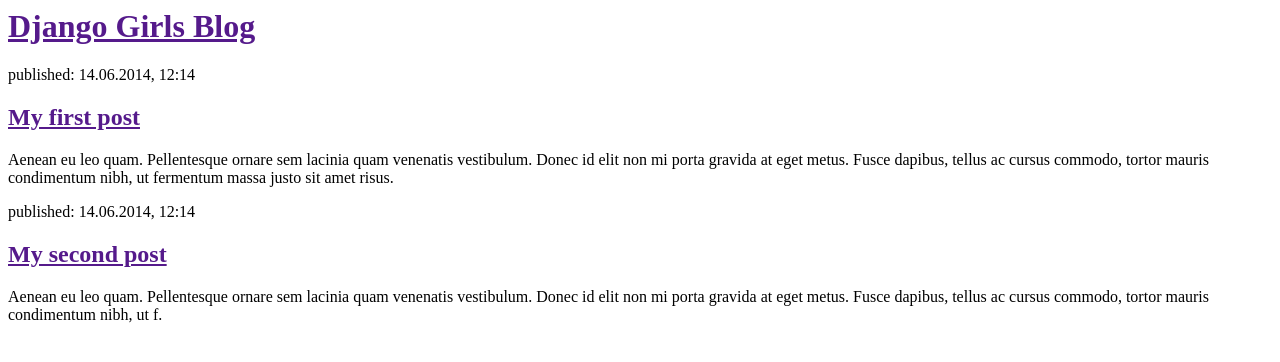
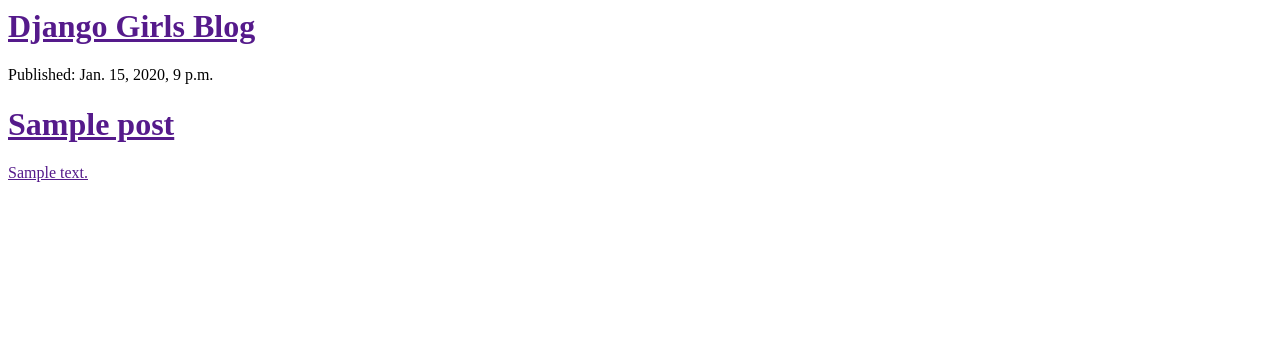
Before and after one commit to shangbaba/my-first-blog, a Django app: template blog/templates/blog/post_list.html in a window 1280 px wide. Shown: the top 362 px of the page. Run offline with Django 3.2, Linux system fonts and the light colour scheme; the template is opened without the code that fills it: values that come from a table or form of the project are taken from there, others are empty; tables that the repository leaves empty hold one stand-in row (values such as "Sample post").

Commit message:
Modified templates to display posts from database.

```diff
--- a/blog/models.py
+++ b/blog/models.py
@@ -2,7 +2,7 @@
 from django.utils import timezone
 # Create your models here.
 class Post(models.Model):
-    autor = models.ForeignKey('auth.User')
+    author = models.ForeignKey('auth.User')
     title = models.CharField(max_length=200)
     text = models.TextField()
     created_date = models.DateTimeField(
@@ -10,7 +10,7 @@
     published_date = models.DateTimeField(
             blank=True, null=True)
 
-    def publis(self):
+    def publish(self):
         self.published_date = timezone.now()
         self.save()
 
--- a/blog/templates/blog/post_list.html
+++ b/blog/templates/blog/post_list.html
@@ -6,17 +6,12 @@
         <div>
             <h1><a href="">Django Girls Blog</a></h1>
         </div>
-
-        <div>
-            <p>published: 14.06.2014, 12:14</p>
-            <h2><a href="">My first post</a></h2>
-            <p>Aenean eu leo quam. Pellentesque ornare sem lacinia quam venenatis vestibulum. Donec id elit non mi porta gravida at eget metus. Fusce dapibus, tellus ac cursus commodo, tortor mauris condimentum nibh, ut fermentum massa justo sit amet risus.</p>
-        </div>
-
-        <div>
-            <p>published: 14.06.2014, 12:14</p>
-            <h2><a href="">My second post</a></h2>
-            <p>Aenean eu leo quam. Pellentesque ornare sem lacinia quam venenatis vestibulum. Donec id elit non mi porta gravida at eget metus. Fusce dapibus, tellus ac cursus commodo, tortor mauris condimentum nibh, ut f.</p>
-        </div>
+        {% for post in posts %}
+          <div>
+            <p>Published: {{ post.published_date }}</p>
+            <h1><a href="">{{ post.title}}</h1>
+            <p>{{ post.text|linebreaksbr }}</p>
+          </div>
+        {% endfor %}
     </body>
 </html>
--- a/blog/views.py
+++ b/blog/views.py
@@ -1,5 +1,8 @@
 from django.shortcuts import render
+from django.utils import timezone
+from .models import Post
 
 # Create your views here.
 def post_list(request):
-    return render(request, 'blog/post_list.html', {})
+    posts = Post.objects.filter(published_date__lte=timezone.now()).order_by('-published_date')
+    return render(request, 'blog/post_list.html', {'posts':posts})
```
Also changed, not shown: blog/migrations/0002_auto_20170309_2152.py (added), 1 other file.
